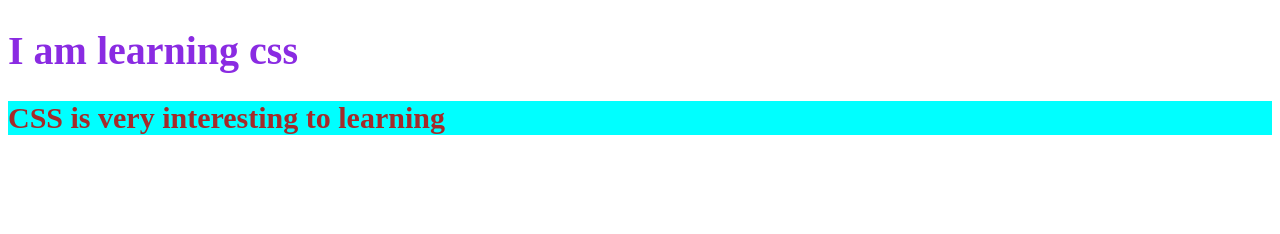
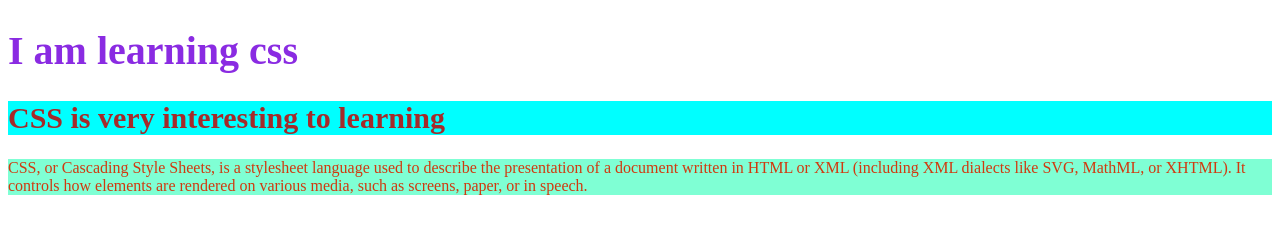
Before and after one commit to khushabudeore22/css-assignment-2, a plain HTML site: page index.html in a window 1280 px wide. Drawn offline with Linux system fonts and the light colour scheme.

Commit message:
Externel Css added

```diff
--- a/index.html
+++ b/index.html
@@ -2,6 +2,7 @@
 <html>
 <head>
     <title>assignment 3</title>
+    <link rel="stylesheet" href="./style.css"/>
     <style>
         h2 {
             color: brown;
@@ -13,5 +14,8 @@
 <body>
     <h1 style="color: blueviolet; font-size: 40px;">I am learning css</h1>
     <h2>CSS is very interesting to learning</h2>
+    <p>CSS, or Cascading Style Sheets, is a stylesheet language used to describe the presentation of a document written
+        in HTML or XML (including XML dialects like SVG, MathML, or XHTML). It controls how elements are rendered on
+        various media, such as screens, paper, or in speech.</p>
 </body>
 </html>
--- /dev/null
+++ b/style.css
@@ -0,0 +1,4 @@
+p{
+    color: rgb(209, 57, 15);
+    background-color: aquamarine;
+}
```
